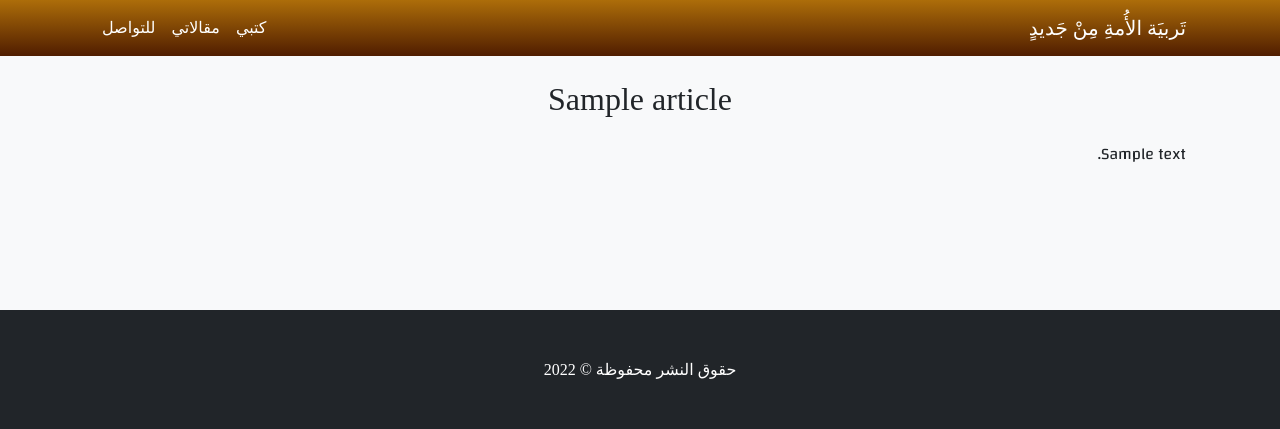
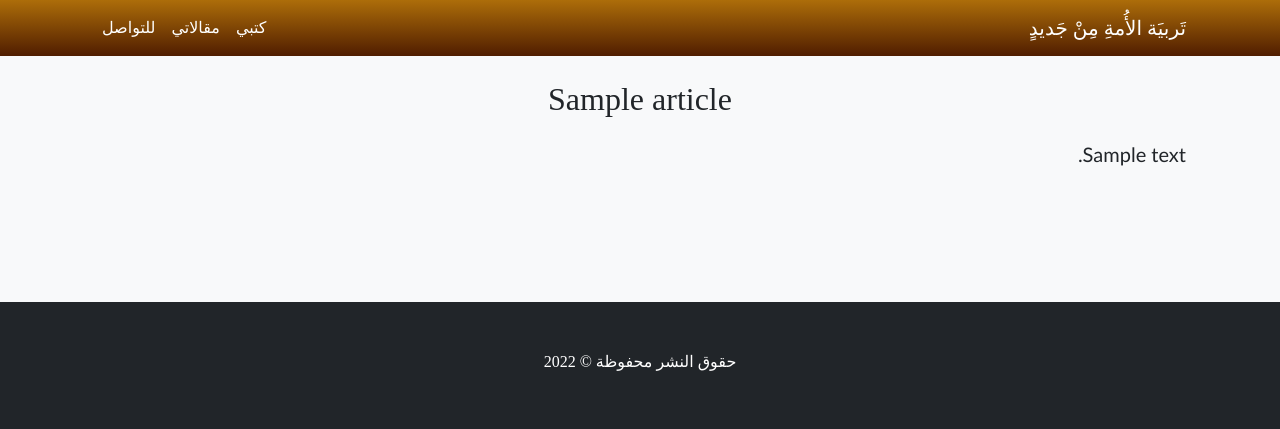
Before and after one commit to MohdFarag/rebuilding-nation-website, a Flask app: page /article?id=1 in a window 1280 px wide. Shown: the top 429 px of the page. Run offline with Flask 2, Linux system fonts and the light colour scheme; data comes from the database, SQL or seed files in the repository; tables that the repository leaves empty hold one stand-in row (values such as "Sample post"); parts of the project's set-up code (start-up, migrations or seed data) failed here and were passed over; some libraries are stand-ins or nearby versions; some web fonts are replaced.

Commit message:
change font of article

```diff
--- a/flaskr/static/css/mystyleFile.css
+++ b/flaskr/static/css/mystyleFile.css
@@ -125,3 +125,9 @@ header:hover {
     background-color: rgb(223 223 223 / 70%);
     padding: 10px;
   }
+
+
+  .article-paragraph{
+    text-align: justify;
+    font-family: Calibri,Arial,Amiri,sans-serif;
+  }
--- a/flaskr/templates/article.html
+++ b/flaskr/templates/article.html
@@ -8,7 +8,7 @@
             <div class="col-lg-12">
                 <h2 class="CairoPlay mb-4 text-center">{{title}}</h2>
                 {% for para in articleText %}
-                <p class="Changa text-justify">{{para|safe}}</p>
+                <p class="article-paragraph text-justify h5">{{para|safe}}</p>
                 {% endfor %}
             </div>
         </div>
```
